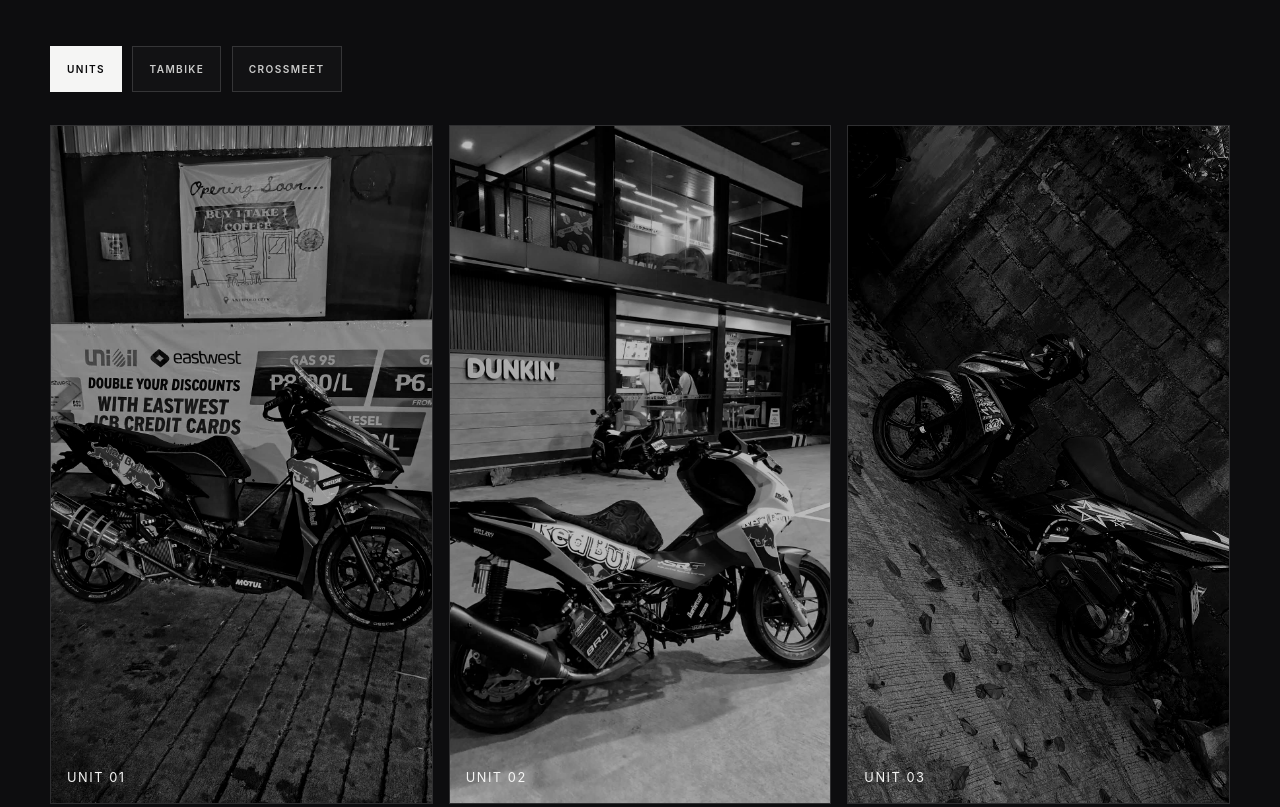
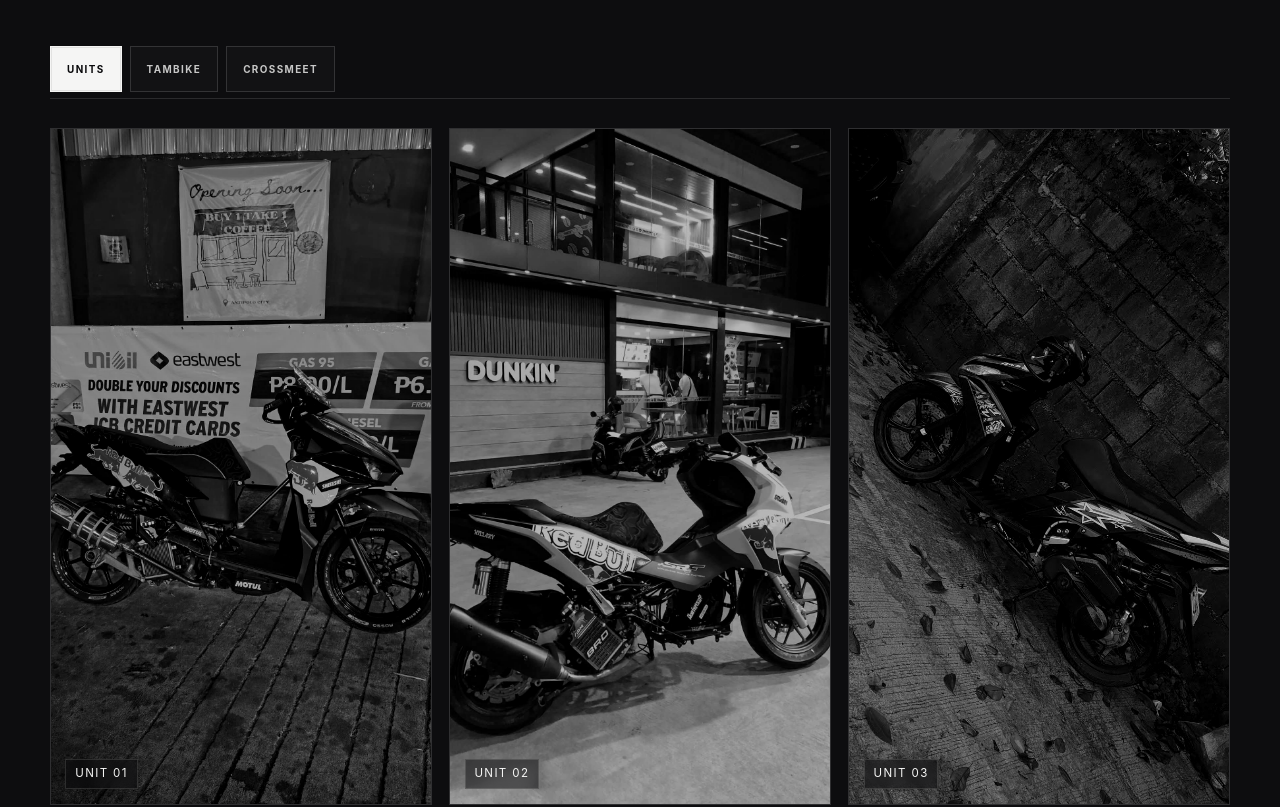
Before and after one commit to Zestojomoc/2R2L, a React (Vite) app: page /#gallery/units in a window 1280 px wide. Shown: the part 3707-4514 px from the top of the page. Built offline with nearby package versions, Linux system fonts and the light colour scheme.

Commit message:
Polish gallery tab styling

```diff
--- a/src/index.css
+++ b/src/index.css
@@ -633,27 +633,29 @@ main {
 .gallery-toolbar {
   display: flex;
   flex-wrap: wrap;
-  gap: 0.65rem;
+  gap: 0.5rem;
   margin-bottom: 1.8rem;
-  padding-bottom: 0.25rem;
+  padding-bottom: 0.35rem;
+  border-bottom: 1px solid rgba(255,255,255,0.12);
 }
 
 .gallery-tab,
 .filter-pill {
   padding: 0.8rem 1rem;
-  border: 1px solid rgba(255,255,255,0.15);
+  border: 1px solid rgba(255,255,255,0.14);
   background: rgba(255,255,255,0.02);
-  color: rgba(245,245,244,0.82);
+  color: rgba(245,245,244,0.8);
   text-transform: uppercase;
   letter-spacing: 0.14em;
-  font-size: 0.63rem;
-  font-weight: 600;
-  transition: background 180ms ease, color 180ms ease, border-color 180ms ease, transform 180ms ease;
+  font-size: 0.62rem;
+  font-weight: 700;
+  transition: background 180ms ease, color 180ms ease, border-color 180ms ease, transform 180ms ease, box-shadow 180ms ease;
 }
 
 .gallery-tab {
   cursor: pointer;
   min-height: 46px;
+  border-radius: 0;
 }
 
 .gallery-tab:hover,
@@ -666,13 +668,14 @@ main {
 .filter-pill.active {
   background: #f5f5f4;
   color: #09090b;
-  border-color: transparent;
+  border-color: #f5f5f4;
+  box-shadow: inset 0 0 0 1px rgba(9, 9, 11, 0.08);
 }
 
 .gallery-grid {
   display: grid;
   grid-template-columns: repeat(3, minmax(0, 1fr));
-  gap: 1rem;
+  gap: 1.1rem;
   transition: opacity 220ms ease;
 }
 
@@ -693,7 +696,7 @@ main {
 .gallery-card {
   position: relative;
   overflow: hidden;
-  min-height: 270px;
+  min-height: 290px;
   border: 1px solid rgba(255,255,255,0.12);
   background: rgba(255,255,255,0.02);
   padding: 0;
@@ -706,22 +709,29 @@ main {
   width: 100%;
   height: 100%;
   object-fit: cover;
-  filter: grayscale(1) contrast(1.08) brightness(0.8);
+  filter: grayscale(1) contrast(1.08) brightness(0.78) saturate(0.8);
   transition: filter 220ms ease, transform 220ms ease;
 }
 
 .gallery-card:hover img {
-  filter: grayscale(0) contrast(1) brightness(1);
+  filter: grayscale(0) contrast(1.04) brightness(0.9) saturate(1);
   transform: scale(1.02);
 }
 
 .gallery-card span {
   position: absolute;
-  left: 1rem;
-  bottom: 1rem;
-  right: 1rem;
+  left: 0.9rem;
+  bottom: 0.9rem;
+  right: 0.9rem;
+  display: inline-block;
+  width: max-content;
+  max-width: calc(100% - 1.8rem);
+  padding: 0.35rem 0.55rem;
+  background: rgba(9, 9, 11, 0.48);
+  border: 1px solid rgba(255,255,255,0.12);
+  backdrop-filter: blur(6px);
   color: #f5f5f4;
-  font-size: 0.8rem;
+  font-size: 0.72rem;
   letter-spacing: 0.12em;
   text-transform: uppercase;
 }
```
